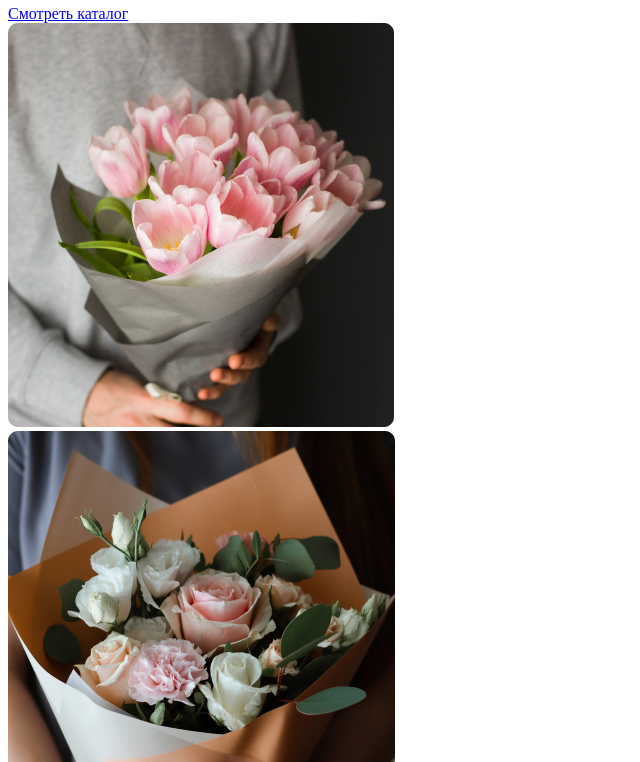
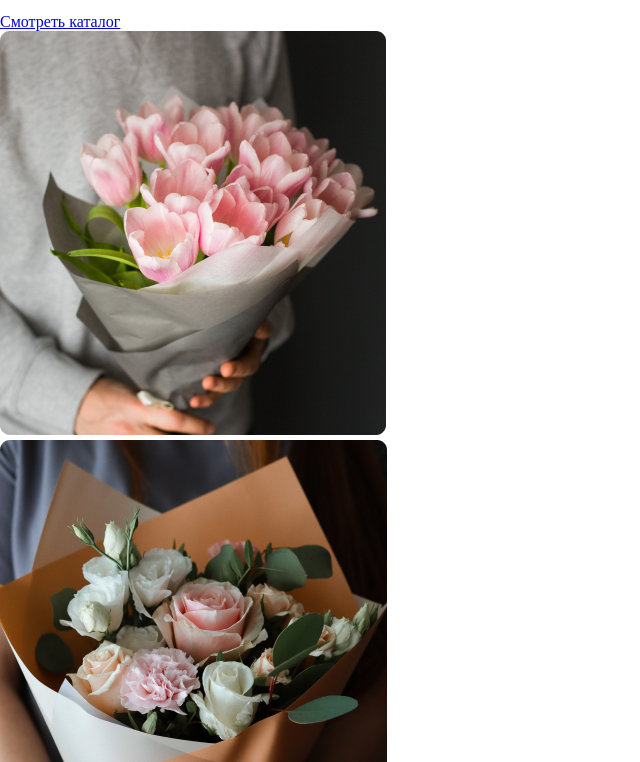
Before and after one commit to Zuzico/marafon2021, a plain HTML site: page index.html in a window 1280 px wide. Shown: the part 265-1027 px from the top of the page, without its empty margins (0-640 px from the left). Drawn offline with Linux system fonts and the light colour scheme.

Commit message:
индекс с прописанными классами

```diff
--- a/index.html
+++ b/index.html
@@ -3,7 +3,9 @@
  <head>
    <meta charset="utf-8">
    <title>Марафон-2021</title>
+   <link rel="stylesheet" href="css/normalize.css">
    <link rel="stylesheet" href="css/style.css">
+   <link href="https://fonts.googleapis.com/css2?family=Montserrat:wght@100&family=Playfair+Display&display=swap" rel="stylesheet">
  </head>
  <body>
  	<header>
```
